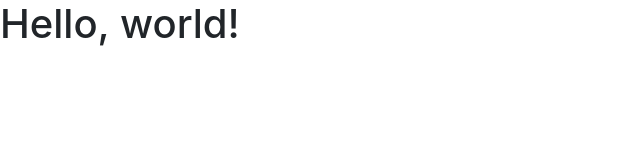
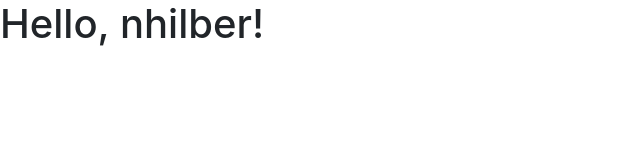
Before and after one commit to apn-jasierybanez/github-demo, a plain HTML site: page index.html in a window 1280 px wide. Shown: the whole page, without its empty margins (0-640 px from the left). Drawn offline with nearby package versions, Linux system fonts and the light colour scheme.

Commit message:
change hello world
change to hello nhilbert

```diff
--- a/index.html
+++ b/index.html
@@ -8,10 +8,10 @@
     <!-- Bootstrap CSS -->
     <link rel="stylesheet" href="https://cdn.jsdelivr.net/npm/bootstrap@4.0.0/dist/css/bootstrap.min.css" integrity="sha384-Gn5384xqQ1aoWXA+058RXPxPg6fy4IWvTNh0E263XmFcJlSAwiGgFAW/dAiS6JXm" crossorigin="anonymous">
 
-    <title>Hello, world!</title>
+    <title>Hello, nhilbert!</title>
   </head>
   <body>
-    <h1>Hello, world!</h1>
+    <h1>Hello, nhilber!</h1>
 
     <!-- Optional JavaScript -->
     <!-- jQuery first, then Popper.js, then Bootstrap JS -->
```
